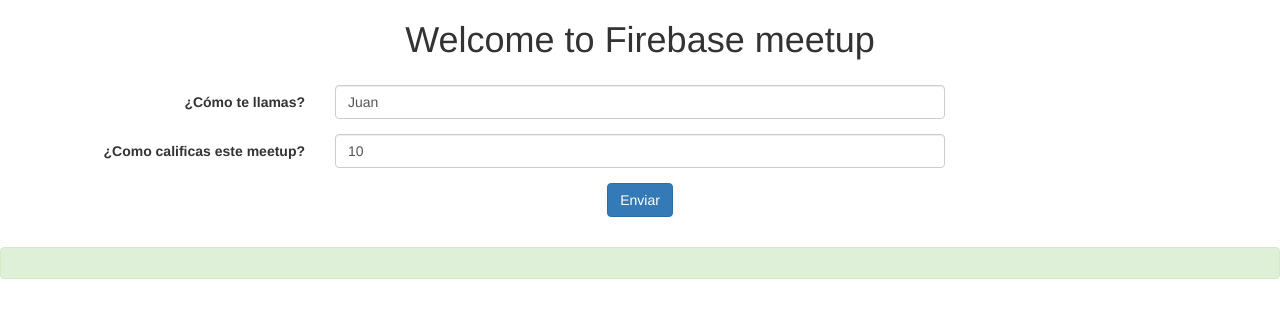
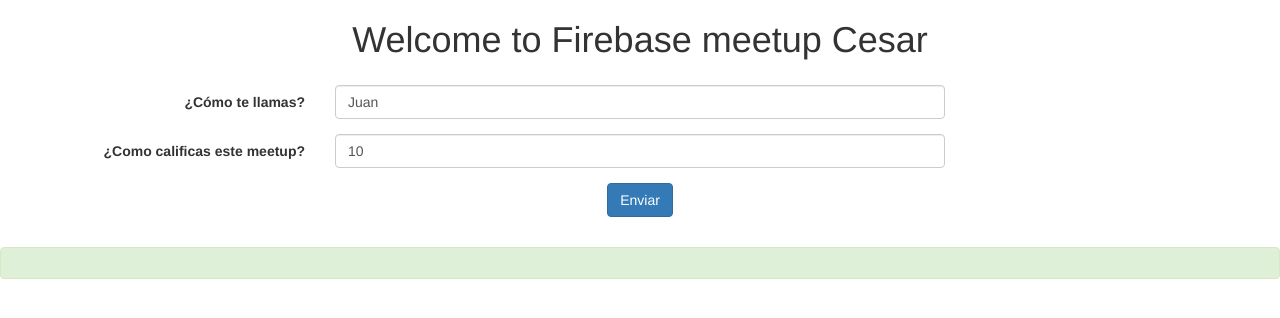
Before and after one commit to juanes1154/firebasemeetup, a plain HTML site: page public/index.html in a window 1280 px wide. Drawn offline with nearby package versions, Linux system fonts and the light colour scheme; no server answers.

Commit message:
commit cesar

```diff
--- a/public/index.html
+++ b/public/index.html
@@ -10,7 +10,7 @@
 
 <body>
     <div id="message" align=center>
-        <h1>Welcome to Firebase meetup</h1>
+        <h1>Welcome to Firebase meetup Cesar</h1>
         <div class="panel-body" align=center>
             <div class="form-horizontal">
                 <div class="form-group">
```
